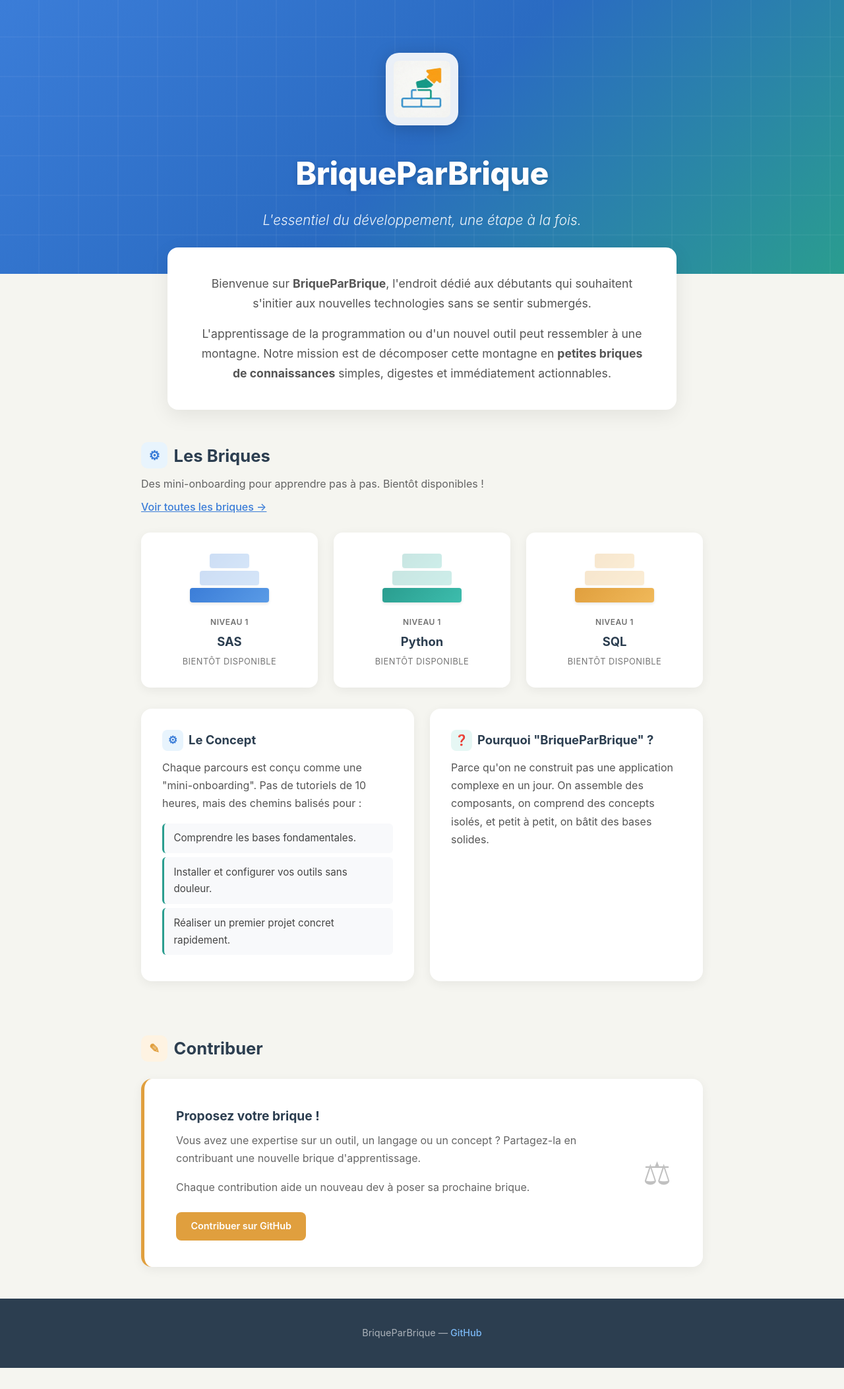
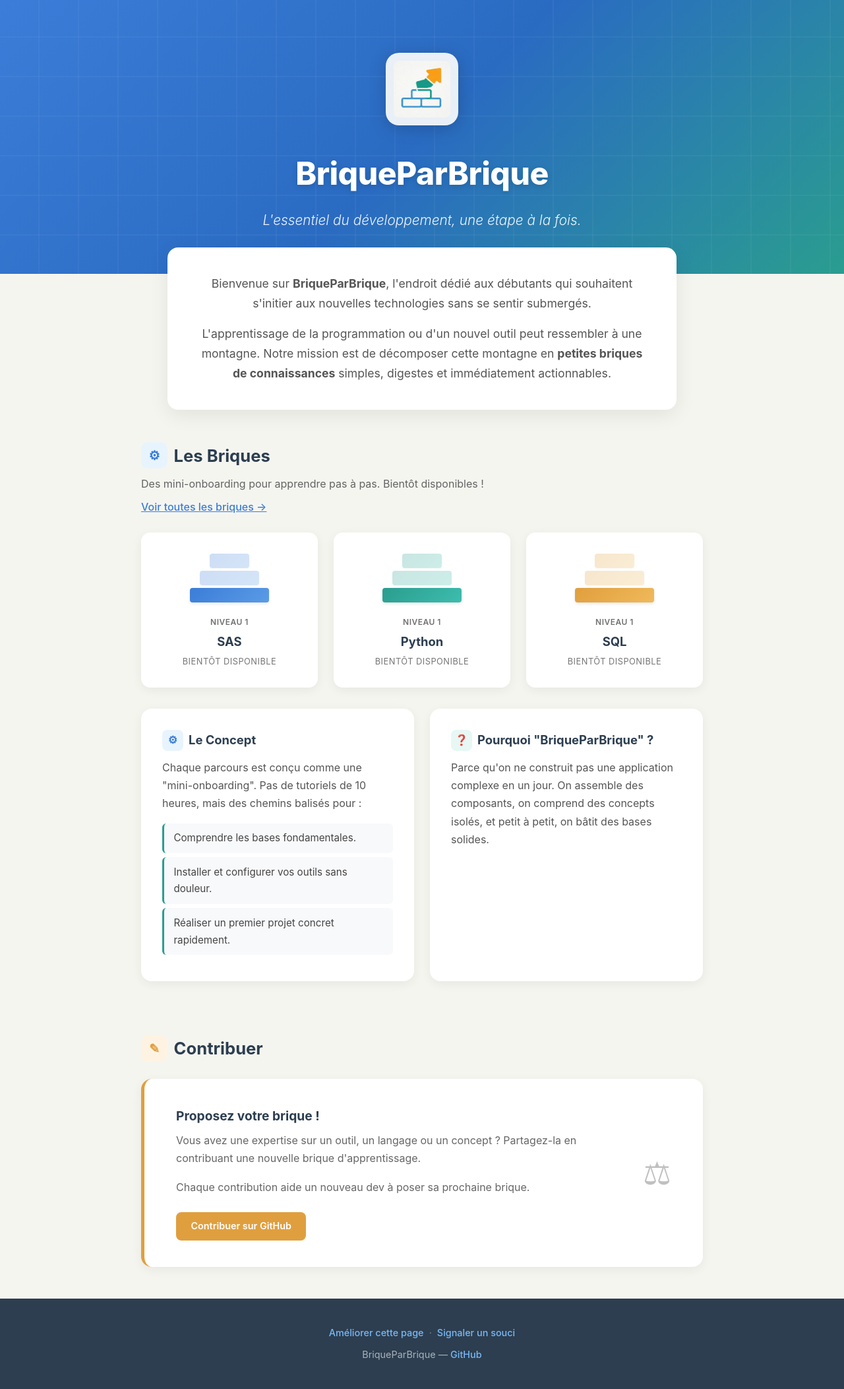
Before and after one commit to BriqueParBrique/BriqueParBrique.github.io, a Jekyll site: the page built from index.html, in a window 1280 px wide. Shown: the whole page at 66% size. Built offline with Jekyll 4.4.1, drawn with Linux system fonts in a browser that asks for light colours; before the commit the page ends 2073 px from its top, so only the background shows below that.

Commit message:
Add "Améliorer cette page" and "Signaler un souci" links to footer
Allow visitors to easily edit pages on GitHub or report issues directly
from the site footer, using Jekyll's page.path for edit URLs.

Co-Authored-By: Claude Opus 4.6 <noreply@anthropic.com>

```diff
--- a/_layouts/default.html
+++ b/_layouts/default.html
@@ -18,6 +18,11 @@
   {{ content }}
 
   <footer role="contentinfo">
+    <p class="footer-actions">
+      <a href="https://github.com/BriqueParBrique/BriqueParBrique.github.io/edit/main/{{ page.path }}">Améliorer cette page</a>
+      <span aria-hidden="true">&middot;</span>
+      <a href="https://github.com/BriqueParBrique/BriqueParBrique.github.io/issues/new?title=Souci sur « {{ page.title }} »">Signaler un souci</a>
+    </p>
     <p>BriqueParBrique &mdash; <a href="https://github.com/BriqueParBrique">GitHub</a></p>
   </footer>
 
--- a/assets/css/main.css
+++ b/assets/css/main.css
@@ -610,6 +610,18 @@ footer a:hover {
   text-decoration: underline;
 }
 
+.footer-actions {
+  margin-bottom: 0.5rem;
+}
+
+.footer-actions a {
+  margin: 0 0.25rem;
+}
+
+.footer-actions span {
+  color: rgba(255, 255, 255, 0.4);
+}
+
 /* === Responsive === */
 @media (max-width: 680px) {
   .hero {
```
